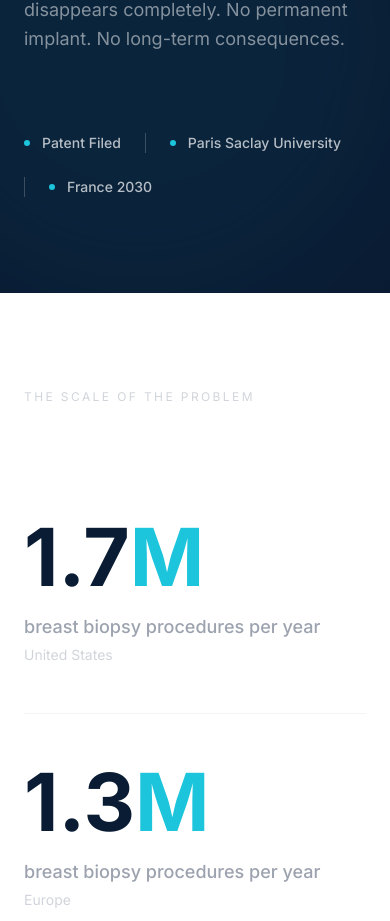
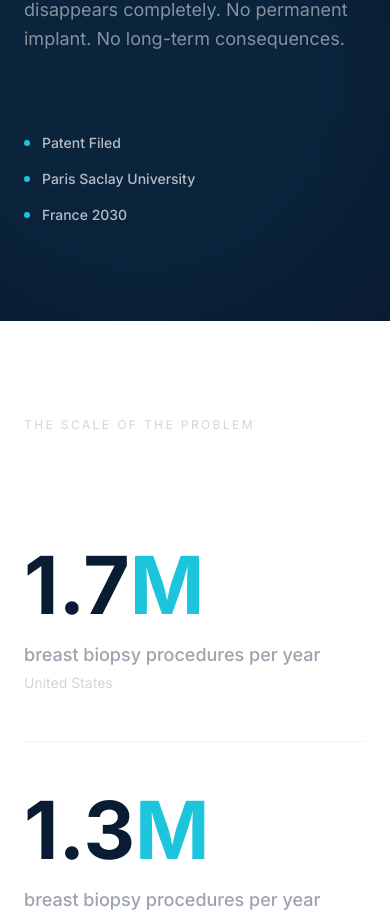
Before and after one commit to shaihi/choice-medical-bloom, a React (Vite) app: page / in a window 390 px wide. Shown: the part 2630-3551 px from the top of the page. Built offline with nearby package versions, Linux system fonts and the light colour scheme.

Commit message:
fix: stack credentials vertically on mobile to prevent France 2030 separator wrapping

```diff
--- a/src/components/ScienceSection.tsx
+++ b/src/components/ScienceSection.tsx
@@ -52,17 +52,17 @@ const ScienceSection = () => {
         {/* Credentials strip */}
         <div
           ref={credRef}
-          className={`flex flex-wrap gap-6 transition-all duration-700 delay-300 ${
+          className={`flex flex-col sm:flex-row sm:items-center gap-4 sm:gap-0 transition-all duration-700 delay-300 ${
             credInView ? "opacity-100 translate-y-0" : "opacity-0 translate-y-4"
           }`}
         >
           {credentials.map((cred, idx) => (
-            <div key={cred} className="flex items-center gap-6">
-              {idx > 0 && <span className="w-px h-5 bg-white/20" aria-hidden="true" />}
-              <div className="flex items-center gap-3">
-                <div className="w-1.5 h-1.5 rounded-full bg-[#1CC5DC]" aria-hidden="true" />
-                <span className="text-white/70 text-sm font-medium">{cred}</span>
-              </div>
+            <div key={cred} className="flex items-center gap-3">
+              {idx > 0 && (
+                <span className="hidden sm:block w-px h-5 bg-white/20 mx-6" aria-hidden="true" />
+              )}
+              <div className="w-1.5 h-1.5 rounded-full bg-[#1CC5DC] flex-shrink-0" aria-hidden="true" />
+              <span className="text-white/70 text-sm font-medium">{cred}</span>
             </div>
           ))}
         </div>
```
